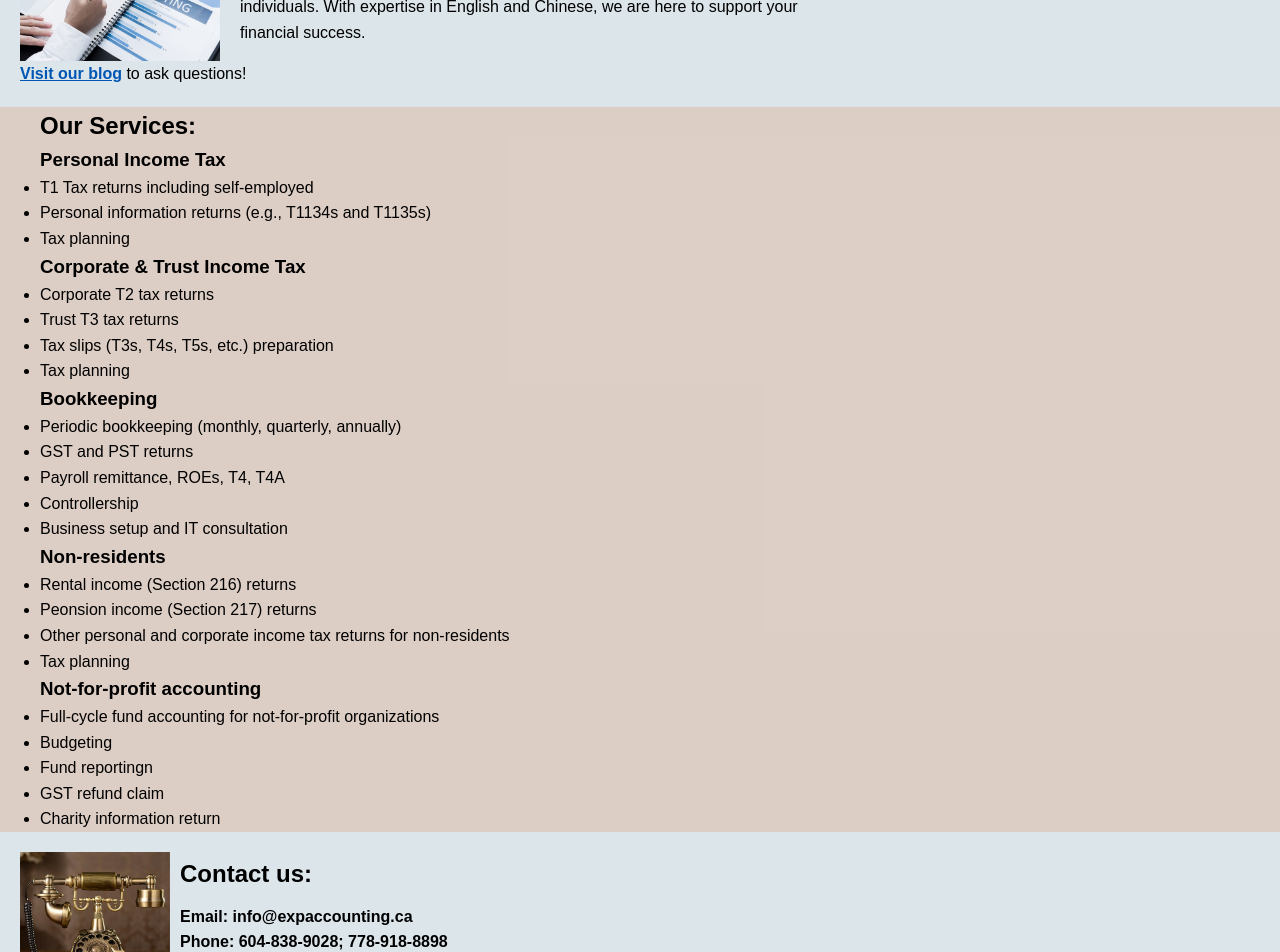
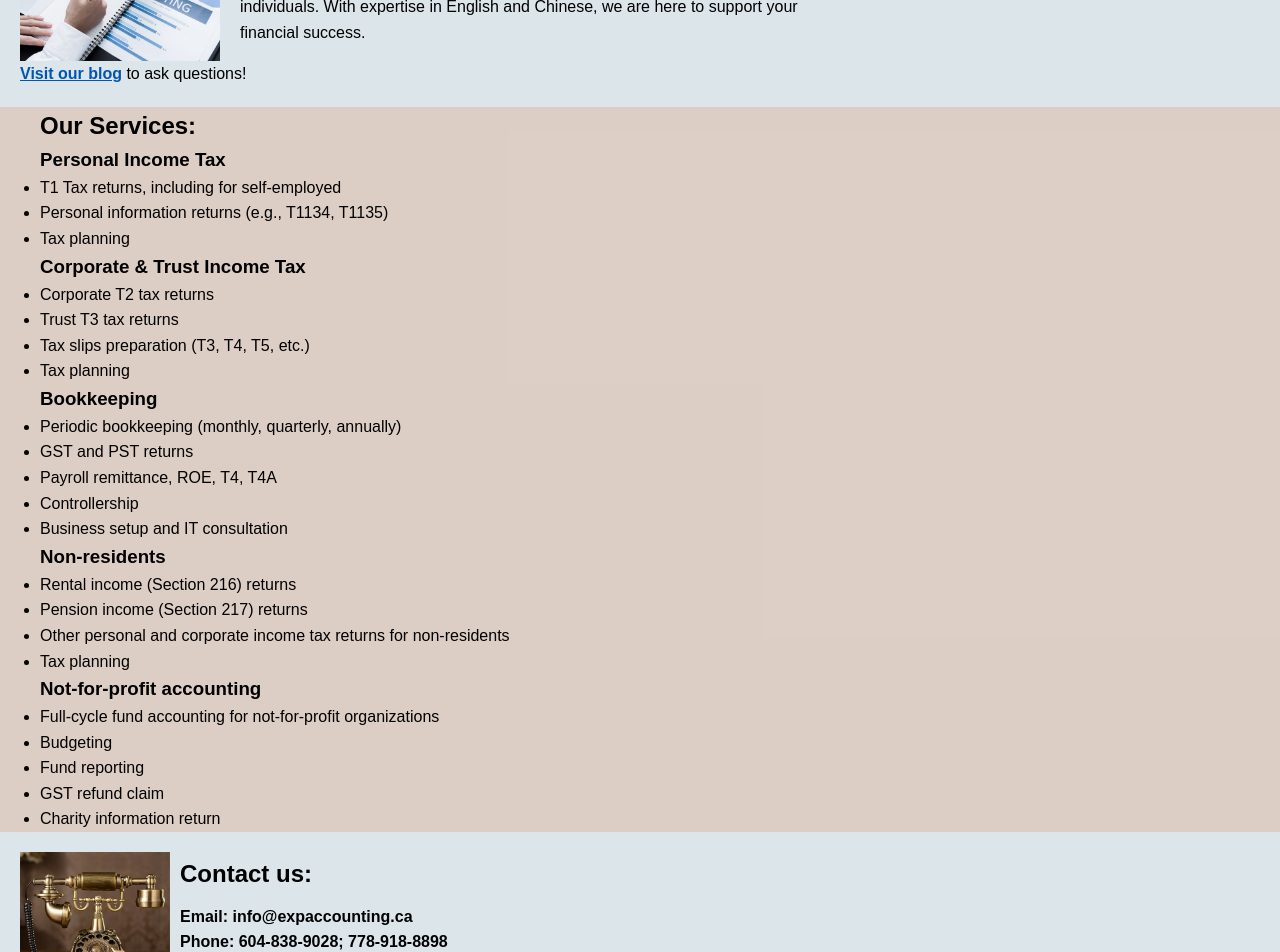
Before and after one commit to Martin60486/EXP, a Jekyll site: the page built from index.md, in a window 1280 px wide. Shown: the part 633-1585 px from the top of the page. Built offline with Jekyll 4.4.1, drawn with Linux system fonts in a browser that asks for light colours.

Commit message:
corrected typos

```diff
--- a/index.md
+++ b/index.md
@@ -24,29 +24,29 @@ title: Home
     <div class="service-list">
         <h3>Personal Income Tax</h3>
         <ul>
-            <li>T1 Tax returns including self-employed</li>
-            <li>Personal information returns (e.g., T1134s and T1135s)</li>
+            <li>T1 Tax returns, including for self-employed</li>
+            <li>Personal information returns (e.g., T1134, T1135)</li>
             <li>Tax planning</li>
         </ul>
         <h3>Corporate & Trust Income Tax</h3>
         <ul>
             <li>Corporate T2 tax returns</li>
             <li>Trust T3 tax returns</li>
-            <li>Tax slips (T3s, T4s, T5s, etc.) preparation</li>
+            <li>Tax slips preparation (T3, T4, T5, etc.)</li>
             <li>Tax planning</li>
         </ul>
         <h3>Bookkeeping</h3>
         <ul>
             <li>Periodic bookkeeping (monthly, quarterly, annually)</li>
             <li>GST and PST returns</li>
-            <li>Payroll remittance, ROEs, T4, T4A</li>
+            <li>Payroll remittance, ROE, T4, T4A</li>
             <li>Controllership</li>
             <li>Business setup and IT consultation</li>
         </ul>
         <h3>Non-residents</h3>
         <ul>
             <li>Rental income (Section 216) returns</li>
-            <li>Peonsion income (Section 217) returns</li>
+            <li>Pension income (Section 217) returns</li>
             <li>Other personal and corporate income tax returns for non-residents</li>
             <li>Tax planning</li>
         </ul>
@@ -54,7 +54,7 @@ title: Home
         <ul>
             <li>Full-cycle fund accounting for not-for-profit organizations</li>
             <li>Budgeting</li>
-            <li>Fund reportingn</li>
+            <li>Fund reporting</li>
             <li>GST refund claim</li>
             <li>Charity information return</li>
         </ul>
```
